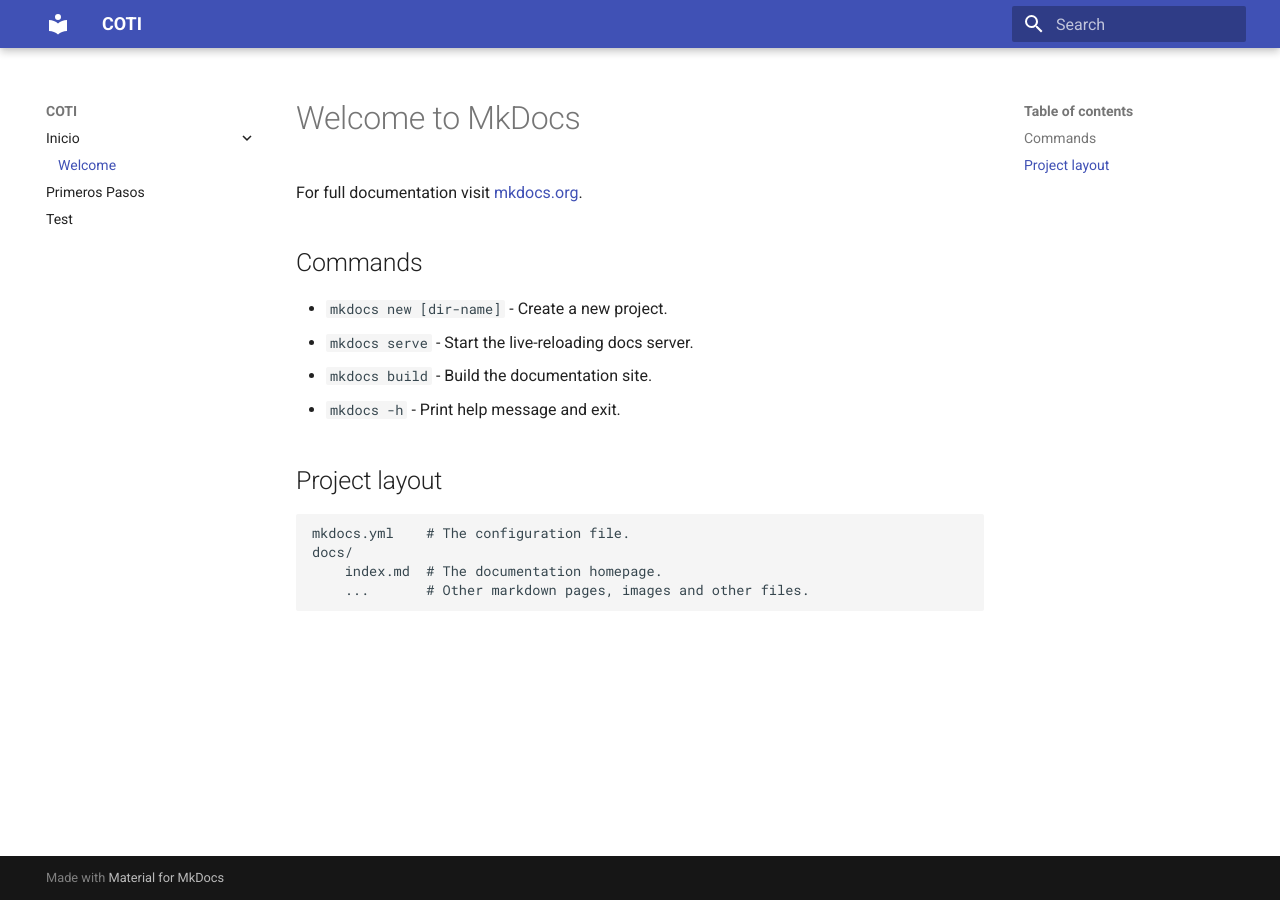
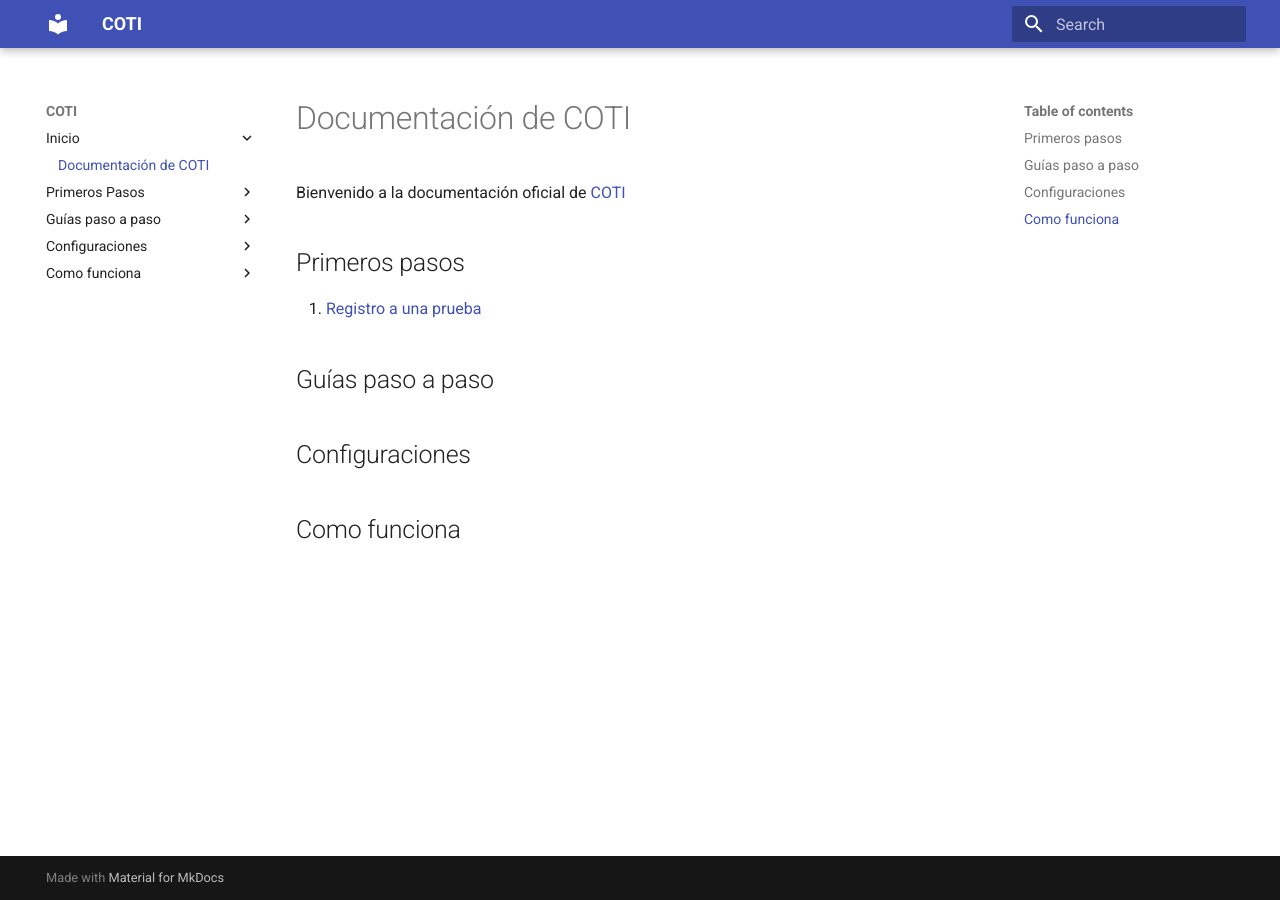
Before and after one commit to bloque9/coti-docs, an MkDocs documentation site: the page built from source/index.md, in a window 1280 px wide. Built offline with MkDocs 1.6.1 and Material for MkDocs 9.7.7, drawn with Linux system fonts in a browser that asks for light colours.

```diff
--- a/mkdocs.yml
+++ b/mkdocs.yml
@@ -5,6 +5,13 @@ docs_dir: source
 site_dir: docs
 nav:
   - Inicio:
-    - Welcome: index.md
-  - Primeros Pasos: primeros-pasos.md
-  - Test: test.md
+    - Documentación de COTI: index.md
+  - Primeros Pasos:
+    - Registro: primeros-pasos/registro.md
+    - Cambiar tu moneda: primeros-pasos/moneda.md
+  - Guías paso a paso:
+    - Agregar usuario: guias/agregar-usuario.md
+  - Configuraciones:
+    - personalizar PDF : configuracion/personalizar-pdf.md
+  - Como funciona:
+    - Las suscripciones: como-funcionan/las-suscripciones.md
--- a/source/index.md
+++ b/source/index.md
@@ -1,17 +1,13 @@
-# Welcome to MkDocs
+# Documentación de COTI
 
-For full documentation visit [mkdocs.org](https://www.mkdocs.org).
+Bienvenido a la documentación oficial de [COTI](https://coti.mx/)
 
-## Commands
+## Primeros pasos
 
-* `mkdocs new [dir-name]` - Create a new project.
-* `mkdocs serve` - Start the live-reloading docs server.
-* `mkdocs build` - Build the documentation site.
-* `mkdocs -h` - Print help message and exit.
+1. [Registro a una prueba](/primeros-pasos/registro/)
 
-## Project layout
+## Guías paso a paso
 
-    mkdocs.yml    # The configuration file.
-    docs/
-        index.md  # The documentation homepage.
-        ...       # Other markdown pages, images and other files.
+## Configuraciones
+
+## Como funciona
```
Also changed, not shown: README.md (added, +40 -0 lines), source/como-funcionan/las-suscripciones.md (added, +1 -0 lines), source/configuracion/personalizar-pdf.md (added), source/guias/agregar-usuario.md (added), source/primeros-pasos/moneda.md (added), source/primeros-pasos/registro.md (added).
